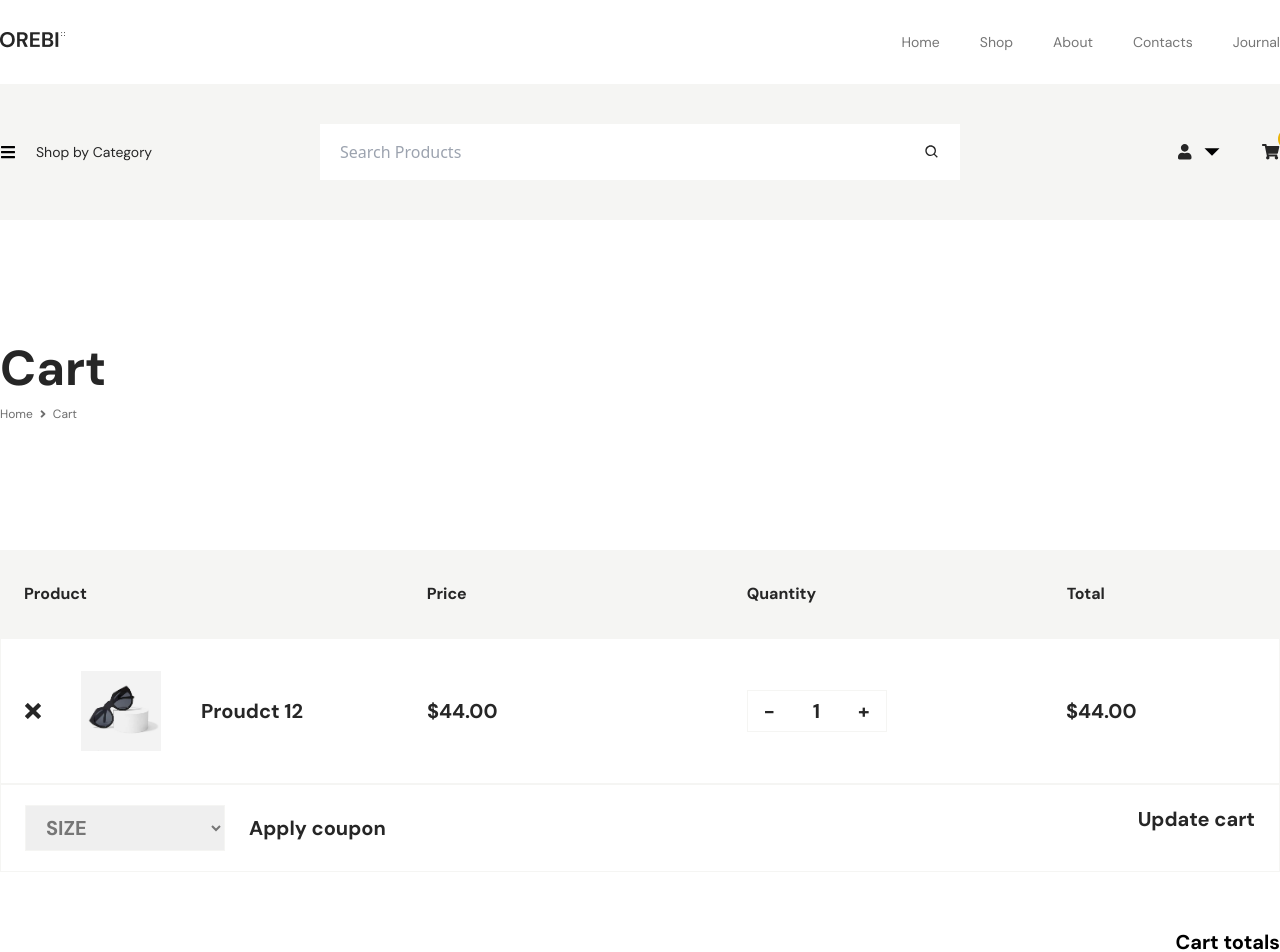
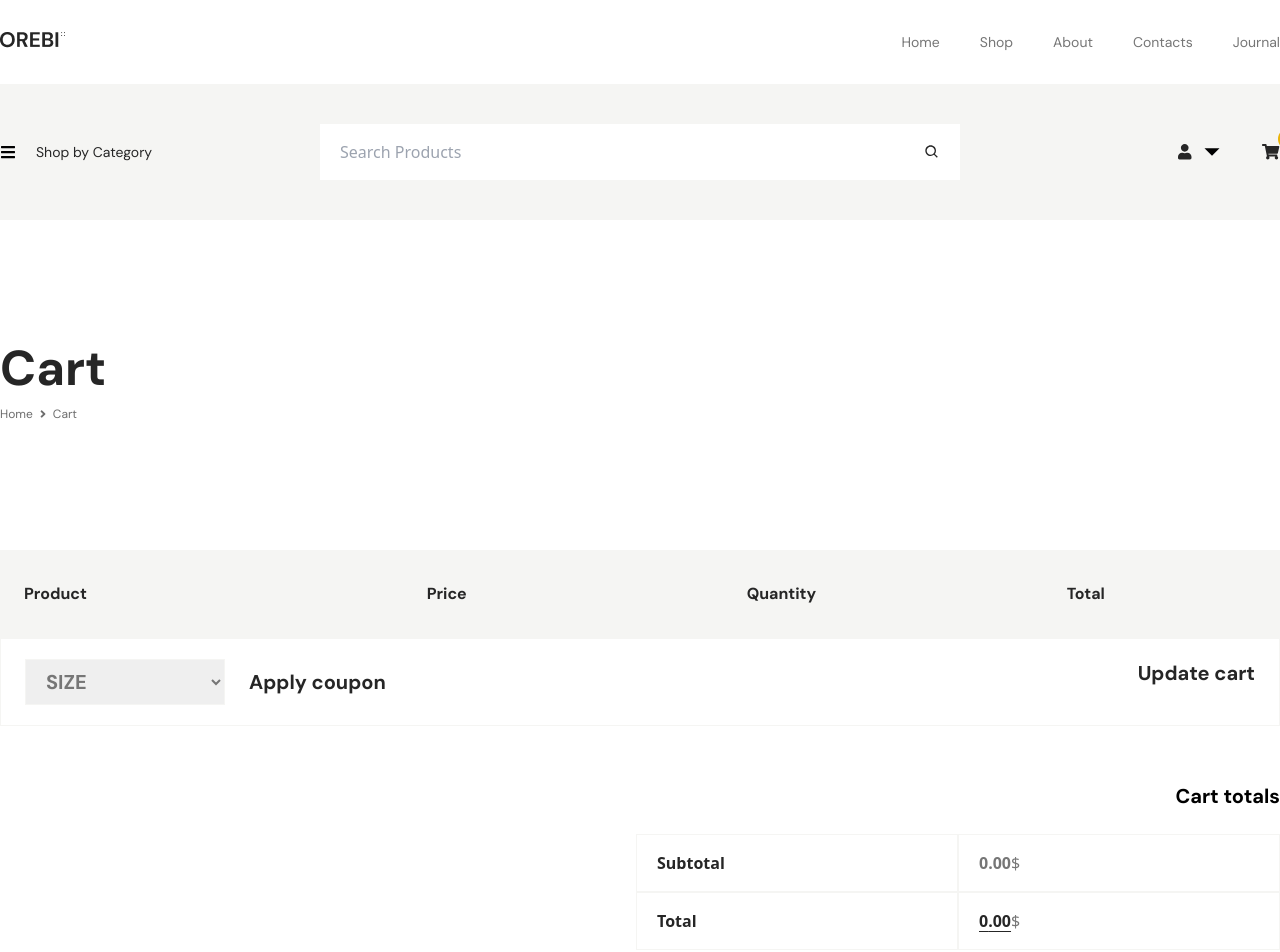
Before and after one commit to sajibkhandev/Ecommerce_Orebi, a React (Vite) app: page /cart in a window 1280 px wide. Shown: the top 952 px of the page. Built offline with nearby package versions, Linux system fonts and the light colour scheme.

Commit message:
cart page function done

```diff
--- a/src/pages/CartPage.jsx
+++ b/src/pages/CartPage.jsx
@@ -9,8 +9,40 @@ import product12 from '../assets/product12.png'
 import Button from '../components/Button'
 import { FaAngleRight } from 'react-icons/fa'
 import { ImCross } from 'react-icons/im'
+import { useDispatch, useSelector } from 'react-redux'
+import { increment,decrement,remoneButton,cartOpen } from '../slices/addToCart'
+import { useEffect } from 'react'
+import { useState } from 'react'
 
 export default function CartPage() {
+  let [total,setTotal]=useState("")
+  let dispatch=useDispatch()
+  let cart=useSelector((state)=>(state.cartItem.cart))
+  let handleIncrement=(item)=>{
+    dispatch(increment(item))
+    dispatch(cartOpen(false))
+
+  }
+  let handleDecrement=(item)=>{
+    dispatch(decrement(item))
+    dispatch(cartOpen(false))
+
+  }
+  let handleDelete=(item)=>{
+    dispatch(remoneButton(item))
+    dispatch(cartOpen(false))
+
+  }
+  useEffect(()=>{
+    let total=0
+    cart.map(item=>{
+      total+=item.quantity*item.price
+    })
+    setTotal(total)
+
+  },[cart])
+
+
   return (
     <Section>
         <Container>
@@ -30,25 +62,31 @@ export default function CartPage() {
               <div className='w-2/12'>Total</div>
 
              </div>
-             <div className='py-8 border-solid border border-four bg-white flex justify-between items-center text-xl text-primary font-bold font-dm'>
+             {/* product start  */}
+             {cart.map(item=>(
+              <div className='py-8 border-solid border border-four bg-white flex justify-between items-center text-xl text-primary font-bold font-dm'>
               <div className='w-4/12 px-6 '>
                 <div className='flex gap-x-10 items-center'>
-                <ImCross className='text-base'/>
+                <ImCross onClick={()=>handleDelete(item)} className='text-base'/>
                 <Image src={product12} className='w-[80px]'/>
-                <p className='text-xl text-primary font-bold font-dm'>Proudct 12</p>
+                <p className='text-xl text-primary font-bold font-dm'>{item.title}</p>
                 </div>
               </div>
-              <div className='w-3/12'>$44.00</div>
+              <div className='w-3/12'>{item.price}</div>
               <div className='w-3/12'>
                 <div className=' flex justify-between px-4 py-1.5 border border-solid border-four w-[140px]'>
-                  <button>-</button>
-                  <span>1</span>
-                  <button>+</button>
+                  <button onClick={()=>handleDecrement(item)}>-</button>
+                  <span>{item.quantity}</span>
+                  <button onClick={()=>handleIncrement(item)}>+</button>
                 </div>
               </div>
-              <div className='w-2/12'>$44.00</div>
+              <div className='w-2/12'>{item.quantity*item.price}.00$</div>
 
              </div>
+
+             ))}
+
+             {/* product end  */}
              <div className='py-5 border-solid border border-four bg-white flex justify-between text-xl text-primary font-bold font-dm px-6'>
               <div className='flex gap-x-6 items-center'>
                 <select className='text-secondary py-2 px-4 border border-solid border-four w-[200px]' name="" id="">
@@ -67,16 +105,18 @@ export default function CartPage() {
              <div className='flex justify-end'>
               <div className='w-[644px]  flex'>
                 <p className='w-1/2 py-4 px-5 border border-solid border-four text-primary font-bold text-base'>Subtotal</p>
-                <p className='w-1/2 py-4 px-5 border border-solid border-four text-secondary text-base'>389.99 $</p>
+                <p className='w-1/2 py-4 px-5 border border-solid border-four text-secondary text-base'><span className='font-bold'>{total}.00</span>$</p>
               </div>
              </div>
              <div className='flex justify-end '>
               <div className='w-[644px]  flex'>
                 <p className='w-1/2 py-4 px-5 border border-solid border-four text-primary font-bold text-base'>Total</p>
-                <p className='w-1/2 py-4 px-5 border border-solid border-four text-secondary text-base'>389.99 $</p>
+                <p className='w-1/2 py-4 px-5 border border-solid border-four text-secondary text-base'><span className='font-bold text-primary text-base underline md:underline-offset-4 '>{total}.00</span>$</p>
               </div>
              </div>
+             <Link to='/checkout'>
              <Button text="Proceed to Checkout" className="mt-8 mb-32 flex ml-auto"/>
+             </Link>
               {/* cart end */}
         </Container>
     </Section>
--- a/src/pages/ProductDetailsPage.jsx
+++ b/src/pages/ProductDetailsPage.jsx
@@ -119,7 +119,9 @@ export default function ProductDetailsPage() {
 
             <Flex className='w-780 gap-x-5  border-b border-solid border-six items-center gap-x-7 pb-8'>
             <Button text="Add to Wish List"/>
+            <Link to='/cart'>
             <Button text="Add to Cart"/>
+            </Link>
             </Flex>
 
             <div className='w-780 border-b border-solid border-six py-8'>
@@ -184,7 +186,7 @@ export default function ProductDetailsPage() {
               </form>
 
             </div>
-            {/* Review Add part emd */}
+            {/* Review Add part emn */}
 
 
         </Container>
--- a/src/slices/addToCart.jsx
+++ b/src/slices/addToCart.jsx
@@ -64,6 +64,7 @@ export const addToCart = createSlice({
     },
     cartOpen:(state,action)=>{
       state.cartOpen=action.payload
+      console.log(action.payload);
       // console.log(state.cartOpen);
   },
   },
```
